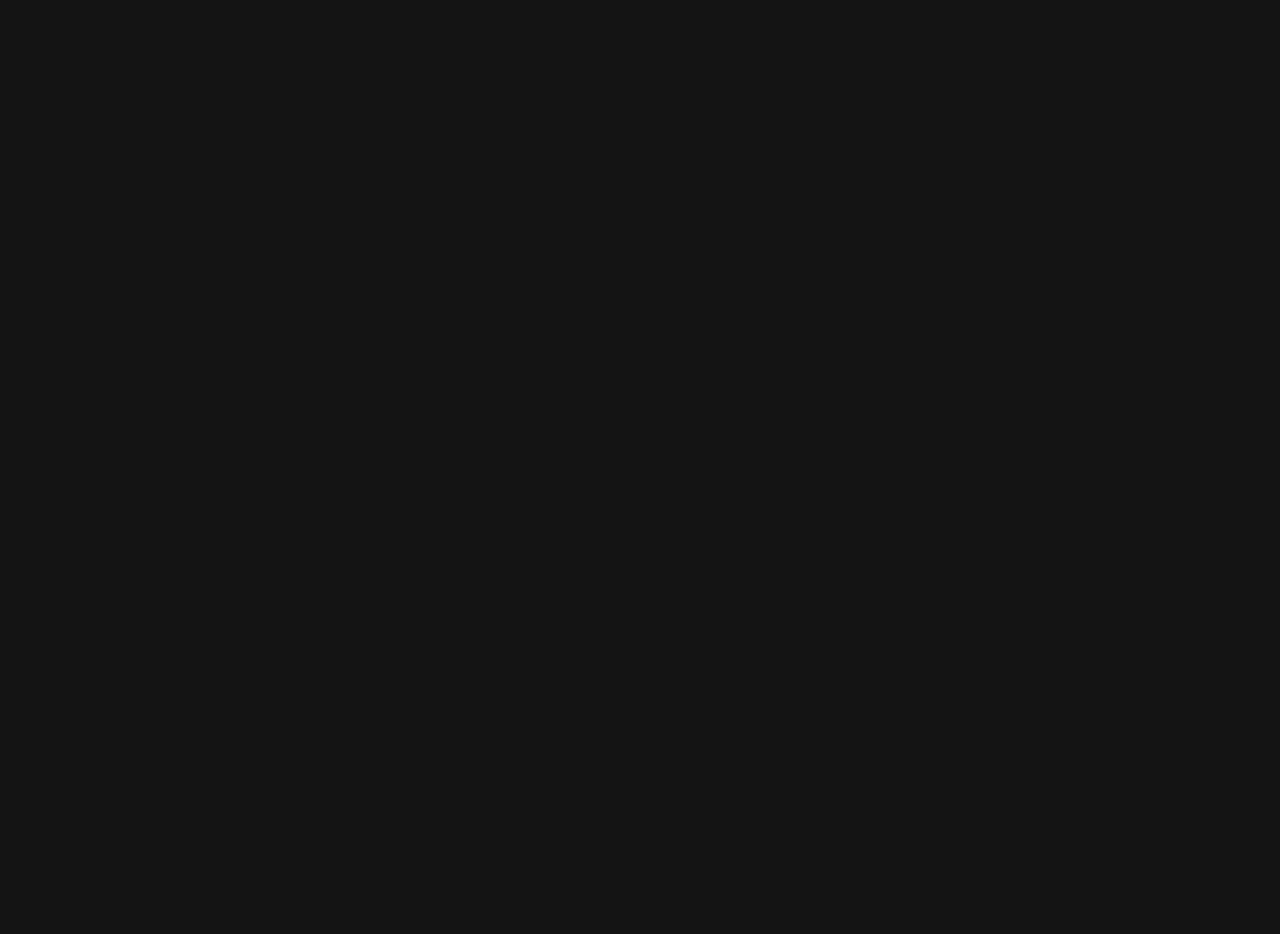
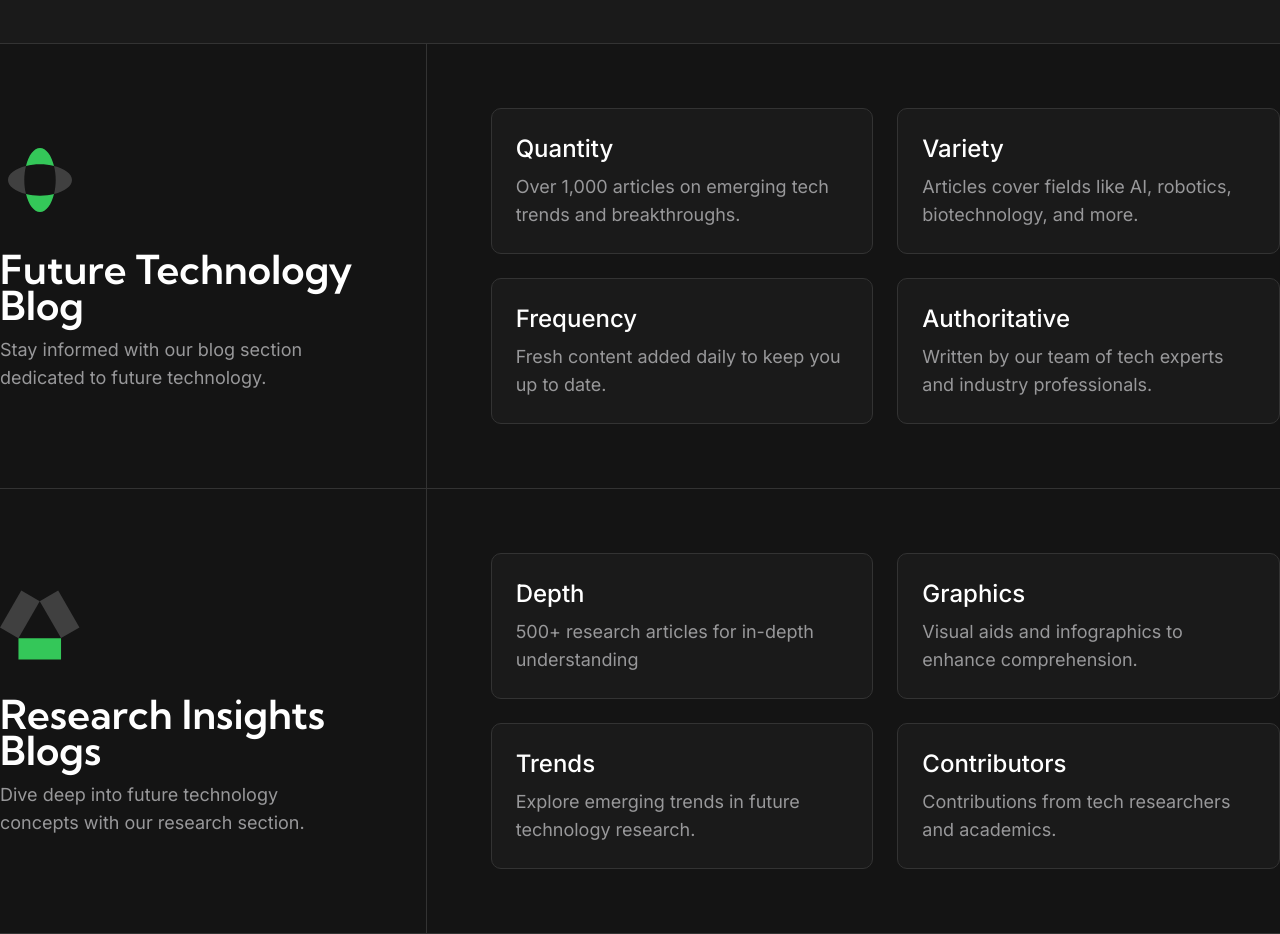
Before and after one commit to fahim-muntasir/ai_blog_frontend, a Next.js app: page / in a window 1280 px wide. Shown: the part 1500-2434 px from the top of the page. Before the commit the page ends 1272 px from the top, so only its background shows below. Built offline with nearby package versions, Linux system fonts and the light colour scheme; a web font is replaced by a local one.

Commit message:
style: make features section

```diff
--- a/app/page.tsx
+++ b/app/page.tsx
@@ -1,11 +1,13 @@
 import Header from "@/components/Header";
 import HeroSection from "@/components/HeroSection";
+import FeaturesSection from "@/components/FeturesSection";
 
 export default function Home() {
   return (
     <>
       <Header />
       <HeroSection />
+      <FeaturesSection />
     </>
   );
 }
--- /dev/null
+++ b/components/FeturesSection/FeatureCategory.tsx
@@ -0,0 +1,36 @@
+import FeatureIntro from "./FeatureIntro";
+import FeatureItem from "./FeatureItem";
+
+type FeatureItemType = {
+  title: string;
+  description: string;
+};
+
+type FeatureIntoType = {
+  icon: string;
+  title: string;
+  description: string;
+};
+
+type FeatureCategoryProps = {
+  intro: FeatureIntoType;
+  items: FeatureItemType[];
+};
+
+export default function FeatureCategory({
+  intro,
+  items,
+}: FeatureCategoryProps) {
+  return (
+    <div className="border-b border-dark20">
+      <div className="container mx-auto px-6 md:px-0 md:flex md:justify-between">
+        <FeatureIntro {...intro} />
+        <div className="w-full md:w-2/3 mb-8 md:mb-0 md:grid md:grid-cols-2 md:gap-4 lg:gap-6 md:py-16 md:pl-16">
+          {items.map((item, index) => (
+            <FeatureItem key={index} {...item} />
+          ))}
+        </div>
+      </div>
+    </div>
+  );
+}
--- /dev/null
+++ b/components/FeturesSection/FeatureIntro.tsx
@@ -0,0 +1,31 @@
+// components/FeatureIntro.js
+import Image from "next/image";
+
+type FeatureIntoProps = {
+  icon: string;
+  title: string;
+  description: string;
+};
+
+export default function FeatureIntro({
+  icon,
+  title,
+  description,
+}: FeatureIntoProps) {
+  return (
+    <div className="w-full md:w-1/3 border-b md:border-b-0 md:border-r border-dark20 py-16 mb-8 md:mb-0 md:pr-16 md:flex md:items-center">
+      <div>
+        <Image
+          className="mb-5 md:mb-8 w-[50px] h-[50px] md:w-[60px] md:h-[60px] lg:w-[80px] lg:h-[80px]"
+          src={icon}
+          alt={`${title} icon`}
+          width={50}
+          height={50}
+          quality={100}
+        />
+        <h3 className="text-2xl md:text-3xl lg:text-[40px] font-semibold font-kumbh mb-3">{title}</h3>
+        <p className="text-sm md:text-base lg:text-lg text-grey60">{description}</p>
+      </div>
+    </div>
+  );
+}
--- /dev/null
+++ b/components/FeturesSection/FeatureItem.tsx
@@ -0,0 +1,13 @@
+type FeatureItemProps = {
+  title: string;
+  description: string;
+};
+
+export default function FeatureItem({ title, description }: FeatureItemProps) {
+  return (
+    <div className="bg-secondary rounded-[10px] p-6 border border-dark20 mb-4 md:mb-0">
+      <h3 className="font-medium text-lg md:text-xl lg:text-2xl mb-2">{title}</h3>
+      <p className="text-grey60 text-sm md:text-base lg:text-lg">{description}</p>
+    </div>
+  );
+}
--- /dev/null
+++ b/components/FeturesSection/index.tsx
@@ -0,0 +1,51 @@
+import FeatureCategory from "./FeatureCategory";
+
+export default function FeaturesSection() {
+  const featureData = [
+    {
+      intro: {
+        icon: "/images/icon4.svg",
+        title: "Future Technology Blog",
+        description: "Stay informed with our blog section dedicated to future technology.",
+      },
+      items: [
+        { title: "Quantity", description: "Over 1,000 articles on emerging tech trends and breakthroughs." },
+        { title: "Variety", description: "Articles cover fields like AI, robotics, biotechnology, and more." },
+        { title: "Frequency", description: "Fresh content added daily to keep you up to date." },
+        { title: "Authoritative", description: "Written by our team of tech experts and industry professionals." },
+      ],
+    },
+    {
+      intro: {
+        icon: "/images/icon5.svg",
+        title: "Research Insights Blogs",
+        description: "Dive deep into future technology concepts with our research section.",
+      },
+      items: [
+        { title: "Depth", description: "500+ research articles for in-depth understanding" },
+        { title: "Graphics", description: "Visual aids and infographics to enhance comprehension." },
+        { title: "Trends", description: "Explore emerging trends in future technology research." },
+        { title: "Contributors", description: "Contributions from tech researchers and academics." },
+      ],
+    },
+  ];
+
+  return (
+    <section>
+      <div className="bg-secondary border-b border-dark20 py-10 md:py-16 lg:20">
+        <div className="container mx-auto px-6 md:px-0 font-medium">
+          <p className="bg-dark20 inline-block py-2 px-3 mb-4 rounded-md text-sm md:text-base">
+            Unlock the Power of
+          </p>
+          <h3 className="font-kumbh text-[28px] md:text-[44px] lg:text-[58px]">
+            FutureTech Features
+          </h3>
+        </div>
+      </div>
+
+      {featureData.map((feature, index) => (
+        <FeatureCategory key={index} {...feature} />
+      ))}
+    </section>
+  );
+}
--- a/components/HeroSection.tsx
+++ b/components/HeroSection.tsx
@@ -2,7 +2,7 @@ import Image from "next/image";
 
 export default function HeroSection() {
   return (
-    <section className="text-white min-h-screen">
+    <section className="text-white">
       <div className="text-center mx-auto grid grid-cols-12">
         <div className="col-span-12 lg:col-span-7">
           <div className="px-6 md:px-10 lg:px-0 lg:flex lg:justify-end border-b border-dark20 py-16 md:py-20 lg:py-20 lg:pr-20">
@@ -160,7 +160,7 @@ export default function HeroSection() {
             <Image
               className="mb-5 md:mb-8 w-[30px] h-[30px] md:w-[40px] md:h-[40px] lg:w-[50px] lg:h-[50px]"
               src="/images/icon2.svg"
-              alt="icon 1"
+              alt="icon 2"
               width={50}
               height={50}
               quality={100}
@@ -195,7 +195,7 @@ export default function HeroSection() {
             <Image
               className="mb-5 md:mb-8 w-[30px] h-[30px] md:w-[40px] md:h-[40px] lg:w-[50px] lg:h-[50px]"
               src="/images/icon3.svg"
-              alt="icon 1"
+              alt="icon 3"
               width={50}
               height={50}
               quality={100}
--- a/tailwind.config.ts
+++ b/tailwind.config.ts
@@ -21,6 +21,9 @@ const config: Config = {
       },
       fontFamily: {
         'kumbh': ['var(--font-kumbh-sans)', 'sans-serif'],
+      },
+      maxWidth: {
+        'custom': '1200px',
       }
     },
   },
```
Also changed, not shown: public/images/icon4.svg (added), public/images/icon5.svg (added).
